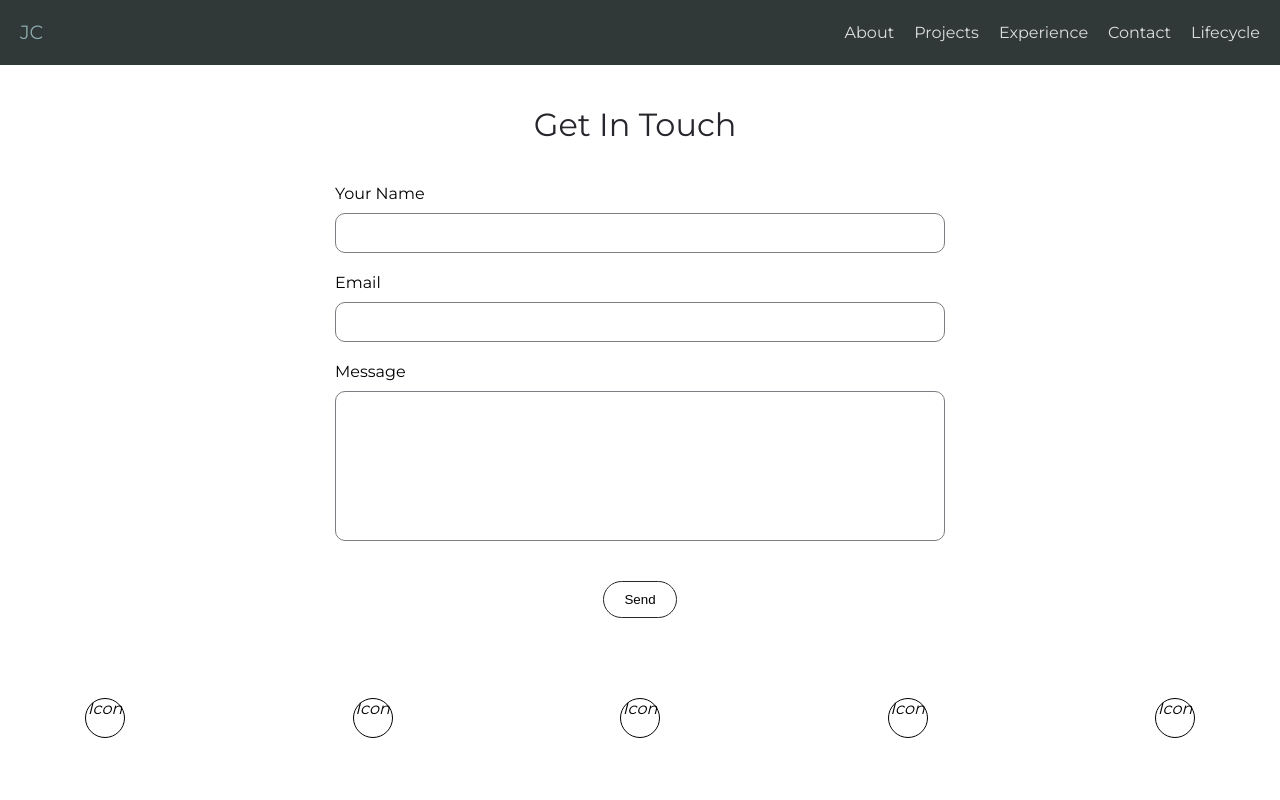
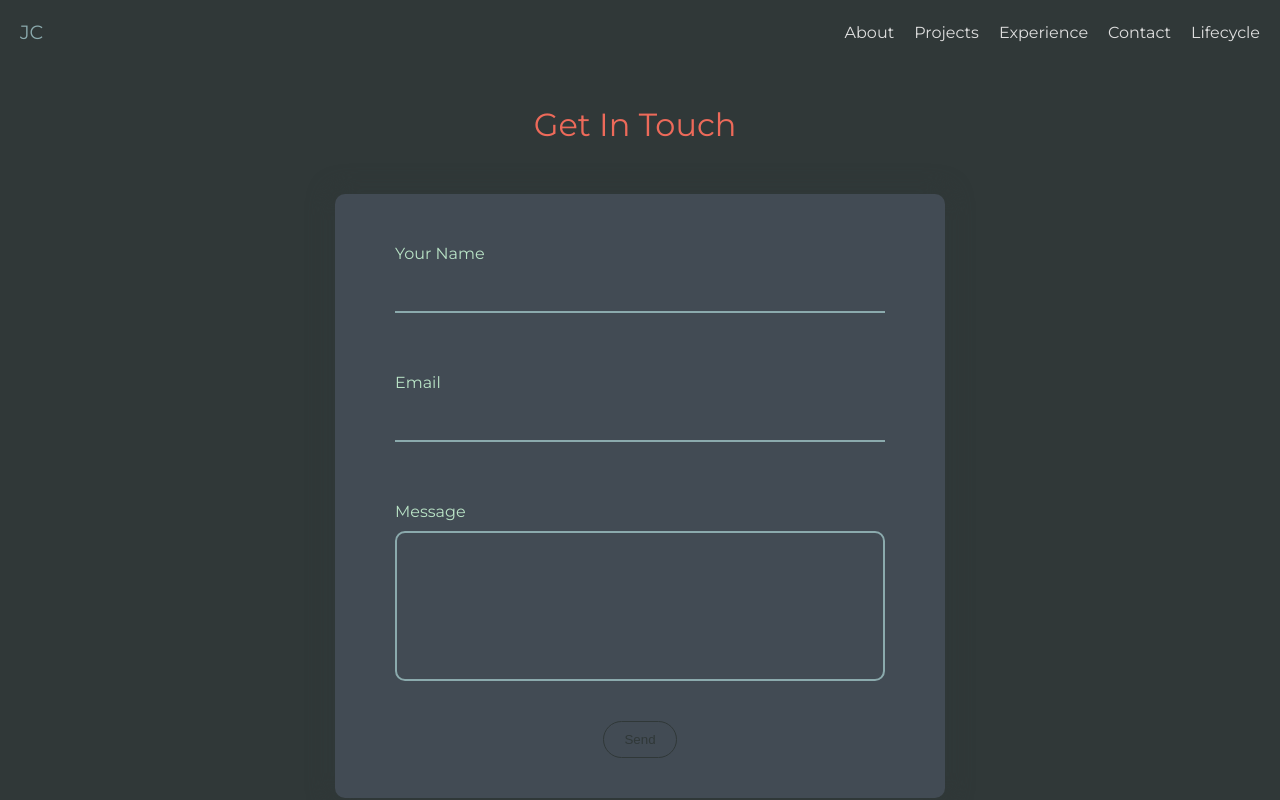
Before and after one commit to jordanxcast/JC-Portfolio, a React (Create React App) app: page /contact in a window 1280 px wide. Shown: the top 800 px of the page. Built offline with nearby package versions, Linux system fonts and the light colour scheme.

Commit message:
animation on home screen

```diff
--- a/src/components/LinkItem/LinkItem.js
+++ b/src/components/LinkItem/LinkItem.js
@@ -3,12 +3,20 @@ import styled from "styled-components";
 import { colors } from "../../constant_styles";
 
 const Link = styled.div`
-  border: 1px solid ${colors.palebue};
-  width: 40px;
-  height: 40px;
+  border: 1px solid ${colors.vermilion};
+  width: 50px;
+  height: 50px;
   border-radius: 50px;
+  padding: 10px;
   text-align: center;
   margin: 10px 5px;
+  color: ${colors.mint};
+
+  > i {
+    margin: auto;
+    text-align: center;
+    font-size: 12px;
+  }
 `;
 
 function LinkItem(props) {
--- a/src/constant_styles.js
+++ b/src/constant_styles.js
@@ -5,10 +5,15 @@ export const colors = {
   offwhite: "#DEDEDE",
   white: "#ffffff",
   black: "#303838",
+  lightgrey: "#CCCCCC",
   grey: "#28262C",
   darkgrey: "rgba(46, 46, 46, 0.96)",
   slategrey: "#424B54",
   outerspace: "#26282D",
   paleblue: "#93B2BF",
+  blue: "#416788",
   deeppurple: "#5A114B",
+  vermilion: "#ED6A5A",
+  deeperpurple: "#49516F",
+  darkpurple: "#36213E",
 };
--- a/src/index.css
+++ b/src/index.css
@@ -1,8 +1,9 @@
-@import url('https://fonts.googleapis.com/css2?family=Montserrat:wght@400;500&display=swap');
+@import url("https://fonts.googleapis.com/css2?family=Montserrat:wght@400;500&display=swap");
 
 * {
   box-sizing: border-box;
   outline: none;
+  border: none;
 }
 
 body {
@@ -10,13 +11,13 @@ body {
   max-width: 100%;
   margin: 0 !important;
   padding: 0 !important;
-  font-family: 'Montserrat', sans-serif;
+  font-family: "Montserrat", sans-serif;
   -webkit-font-smoothing: antialiased;
   -moz-osx-font-smoothing: grayscale;
   min-height: 100vh;
 }
 
 code {
-  font-family: source-code-pro, Menlo, Monaco, Consolas, 'Courier New',
+  font-family: source-code-pro, Menlo, Monaco, Consolas, "Courier New",
     monospace;
 }
--- a/src/pages/Contact/Contact.js
+++ b/src/pages/Contact/Contact.js
@@ -1,7 +1,7 @@
 import React from "react";
-import { PageWrapper } from "../../styles";
+import { PageWrapper, PageTitle } from "../../styles";
+import { colors } from "../../constant_styles";
 import LinkItem from "../../components/LinkItem/LinkItem";
-import { PageTitle } from "../../styles";
 import {
   ContactForm,
   ContactLabel,
@@ -12,8 +12,14 @@ import {
 
 function Contact(props) {
   return (
-    <PageWrapper align="right">
-      <PageTitle margin="0px auto">Get In Touch</PageTitle>
+    <PageWrapper
+      align="right"
+      bgColor={colors.black}
+      padding="30px 30px 5px 30px"
+    >
+      <PageTitle margin="0px auto 30px auto" color={colors.vermilion}>
+        Get In Touch
+      </PageTitle>
 
       <ContactForm>
         <ContactLabel htmlFor="contact_name">Your Name</ContactLabel>
@@ -34,7 +40,7 @@ function Contact(props) {
           display: "flex",
           flexWrap: "wrap",
           justifyContent: "space-between",
-          margin: "20px 50px",
+          margin: "100px 10px 10px 10px",
         }}
       >
         <LinkItem />
--- a/src/pages/Contact/Contact.style.js
+++ b/src/pages/Contact/Contact.style.js
@@ -3,8 +3,14 @@ import { colors } from "../../constant_styles";
 
 export const ContactForm = styled.form`
   display: flex;
+  margin-top: 100px;
+  padding: 40px 60px 0px 60px;
   flex-direction: column;
   width: 100%;
+  background-color: ${colors.slategrey};
+  border-radius: 10px;
+  box-shadow: 0px 0px 21px 5px ${colors.black};
+
   margin: 10px auto;
   @media (min-width: 600px) {
     width: 80%;
@@ -24,38 +30,59 @@ export const ContactForm = styled.form`
 `;
 
 export const ContactLabel = styled.label`
-  margin-top: 20px;
+  margin-top: 10px;
+  color: ${colors.teal};
 `;
 
 export const ContactInput = styled.input`
   padding: 10px 20px;
-  margin-top: 10px;
-  border: 1px solid ${colors.purplegrey};
-  border-radius: 10px;
+  margin: 10px 0px 50px 0px;
+  border-bottom: 2px solid ${colors.mint};
+  /* border-radius: 10px; */
   text-align: center;
   font-size: 16px;
+  background: transparent;
+  color: ${colors.darkpurple};
+
+  :focus {
+    border-bottom: 1px solid ${colors.vermilion};
+  }
 `;
 
 export const ContactTextarea = styled.textarea`
   padding: 10px 20px;
   margin-top: 10px;
   height: 150px;
-  border: 1px solid ${colors.purplegrey};
+  border: 2px solid ${colors.mint};
   border-radius: 10px;
   resize: none;
   font-size: 16px;
+  background: transparent;
+
+  :focus {
+    border: 1px solid ${colors.vermilion};
+  }
 `;
 
 export const FormButton = styled.button`
   padding: 10px 20px;
   margin: 40px auto;
   background: transparent;
-  border: 1px solid ${colors.grey};
+  border: 1px solid ${colors.black};
+  color: ${colors.black};
   border-radius: 30px;
   width: fit-content;
   :hover {
     cursor: pointer;
-    color: ${colors.deeppurple};
-    border: 2px solid ${colors.deeppurple};
+    color: ${colors.mint};
+    border: 1px solid ${colors.lightgrey};
+    box-shadow: 0px 2px 10px 0px ${colors.black};
+  }
+
+  :focus {
+    cursor: pointer;
+    color: ${colors.teal};
+    border: 1px solid ${colors.teal};
+    box-shadow: 0px 2px 10px 0px ${colors.deeperpurple};
   }
 `;
--- a/src/pages/Experience/Experience.js
+++ b/src/pages/Experience/Experience.js
@@ -11,6 +11,7 @@ import { colors } from "../../constant_styles";
 function Experience(props) {
   useEffect(() => {
     window.scrollTo(0, 0);
+
   });
   const skills = [
     "Html5",
@@ -33,7 +34,7 @@ function Experience(props) {
 
   return (
     <PageWrapper bgColor={colors.slategrey}>
-      <PageTitle color={colors.offwhite} margin="auto auto 20px auto">
+      <PageTitle color={colors.lightgrey} margin="auto auto 20px auto">
         Experience
       </PageTitle>
 
@@ -46,7 +47,7 @@ function Experience(props) {
       </ExperienceSection>
 
       <Skills>
-        <h2 style={{ margin: "10px", color: colors.teal }}>Skills</h2>
+        <h2 style={{ margin: "10px", color: colors.darkpurple }}>Skills</h2>
         <div className="skills-container">
           {skills.map((skll) => {
             return <Skill>{skll}</Skill>;
--- a/src/pages/Experience/Experience.style.js
+++ b/src/pages/Experience/Experience.style.js
@@ -34,27 +34,57 @@ export const ExperienceSection = styled.section`
 `;
 
 export const ExperienceItemWrapper = styled.div`
-  border: 1px solid ${colors.mint};
+  border: 1px solid ${colors.lightgrey};
   padding: 20px 20px 0px 20px;
   display: flex;
-  flex-direction: column;
+  flex-direction: row;
   width: 100%;
   margin: 20px auto;
   color: ${colors.mint};
+  justify-content: space-between;
 
-  > div {
-    margin-bottom: 20px;
+  .details {
+    display: flex;
+    flex-direction: column;
+    width: 80%;
+
+    > div {
+      margin-bottom: 20px;
+    }
+  }
+`;
+
+const Expand = styled.button`
+  padding: 10px 20px;
+  margin-bottom: 20px;
+  height: fit-content;
+
+  background: transparent;
+  align-self: flex-end;
+  font-size: 14px;
+  border: 1px solid ${colors.black};
+  color: ${colors.mint};
+
+  :hover {
+    cursor: pointer;
+    border: 1px solid ${colors.darkpurple};
+    color: ${colors.lightgrey};
+    background-color: ${colors.slategrey};
+    opacity: 50%;
   }
 `;
 
 export const ExperienceItem = (props) => {
   return (
     <ExperienceItemWrapper>
-      <div style={{ fontSize: "1.5em" }}>{props.company}</div>
+      <div className="details">
+        <div style={{ fontSize: "1.5em" }}>{props.company}</div>
 
-      <div>{props.position}</div>
+        <div>{props.position}</div>
 
-      <div style={{ color: colors.teal }}>{props.duration}</div>
+        <div style={{ color: colors.teal }}>{props.duration}</div>
+      </div>
+      <Expand type="button"> Expand</Expand>
     </ExperienceItemWrapper>
   );
 };
--- a/src/pages/Home/Home.js
+++ b/src/pages/Home/Home.js
@@ -1,9 +1,26 @@
-import React from "react";
+/* eslint-disable no-undef */
+import React, { useEffect } from "react";
 import { PageWrapper, NextPage } from "../../styles";
 import { Header } from "./Home.style";
 import { colors } from "../../constant_styles";
 
 function Home(props) {
+  useEffect(() => {
+    typewriter();
+  });
+
+  let i = 0;
+  const content =
+    "Full stack developer with an ever-growing love for learning new things";
+  const speed = 80;
+  function typewriter() {
+    if (i < content.length) {
+      document.getElementById("desc").innerHTML += content.charAt(i);
+      i++;
+      setTimeout(typewriter, speed);
+    }
+  }
+
   return (
     <PageWrapper bgColor={colors.black}>
       <Header margin="100px 20px">
@@ -11,8 +28,8 @@ function Home(props) {
           Hello, I'm <span className="name">Jordan Castillo</span>
         </h1>
 
-        <h2>
-          Full stack developer with an ever-growing love for learning new things
+        <h2 id="desc" aria-label="description">
+          {""}
         </h2>
       </Header>
       <NextPage to="/projects" margin="35% auto 10px auto" top="90%">
--- a/src/pages/Home/Home.style.js
+++ b/src/pages/Home/Home.style.js
@@ -28,4 +28,5 @@ export const Header = styled.div`
     margin: 0px;
     font-weight: 400;
   }
+
 `;
--- a/src/styles.js
+++ b/src/styles.js
@@ -8,7 +8,7 @@ export const PageWrapper = styled.div`
   min-height: -webkit-fill-available;
   width: -webkit-fill-available;
   margin: auto;
-  padding: 30px 30px;
+  padding: ${({ padding }) => (padding ? padding : "30px 30px")};
   position: absolute;
   top: 65;
   z-index: 1;
```
Also changed, not shown: src/components/NavBar/Naviagation.js (+29 -36 lines), 1 other file (tests, documents, lock files or other folders).
